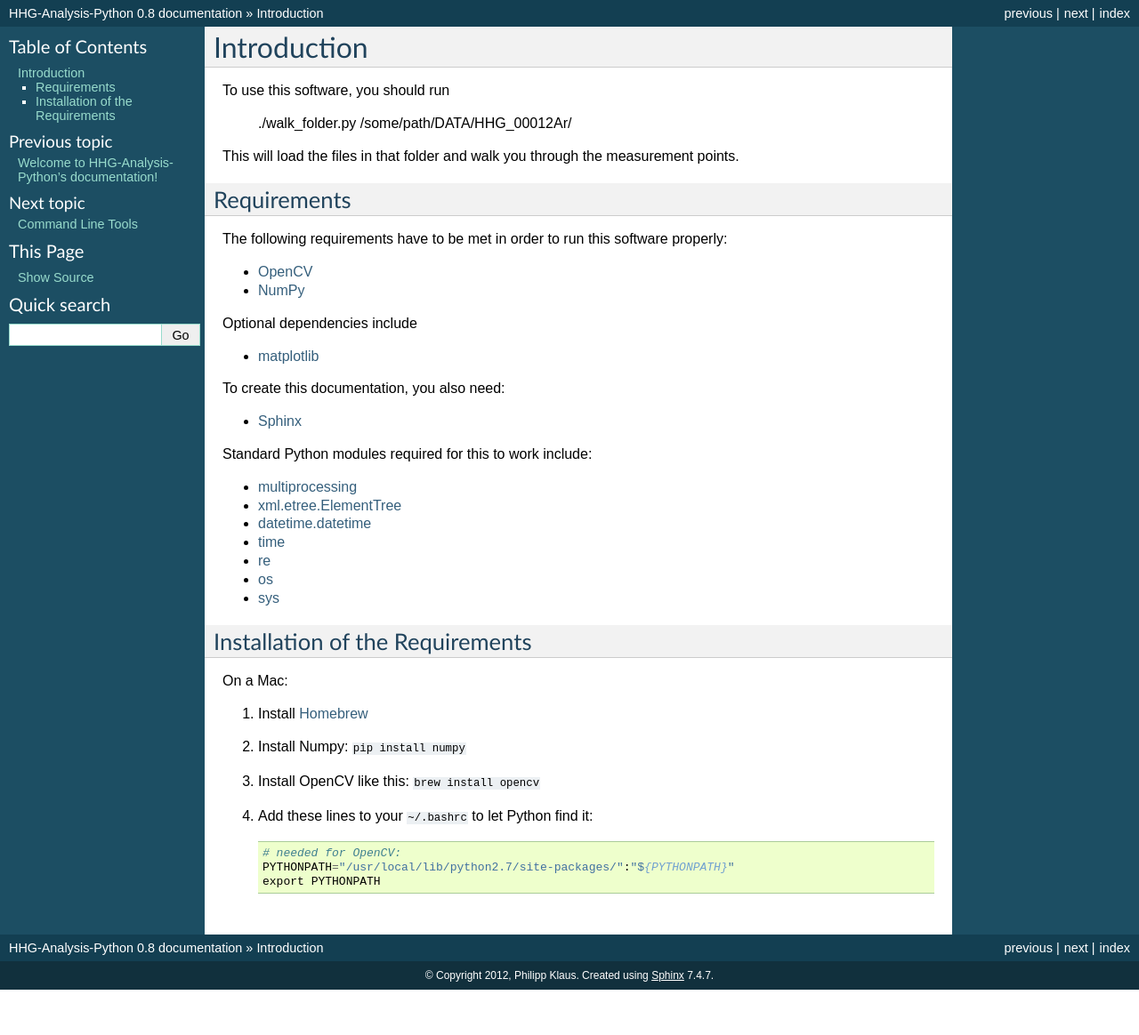
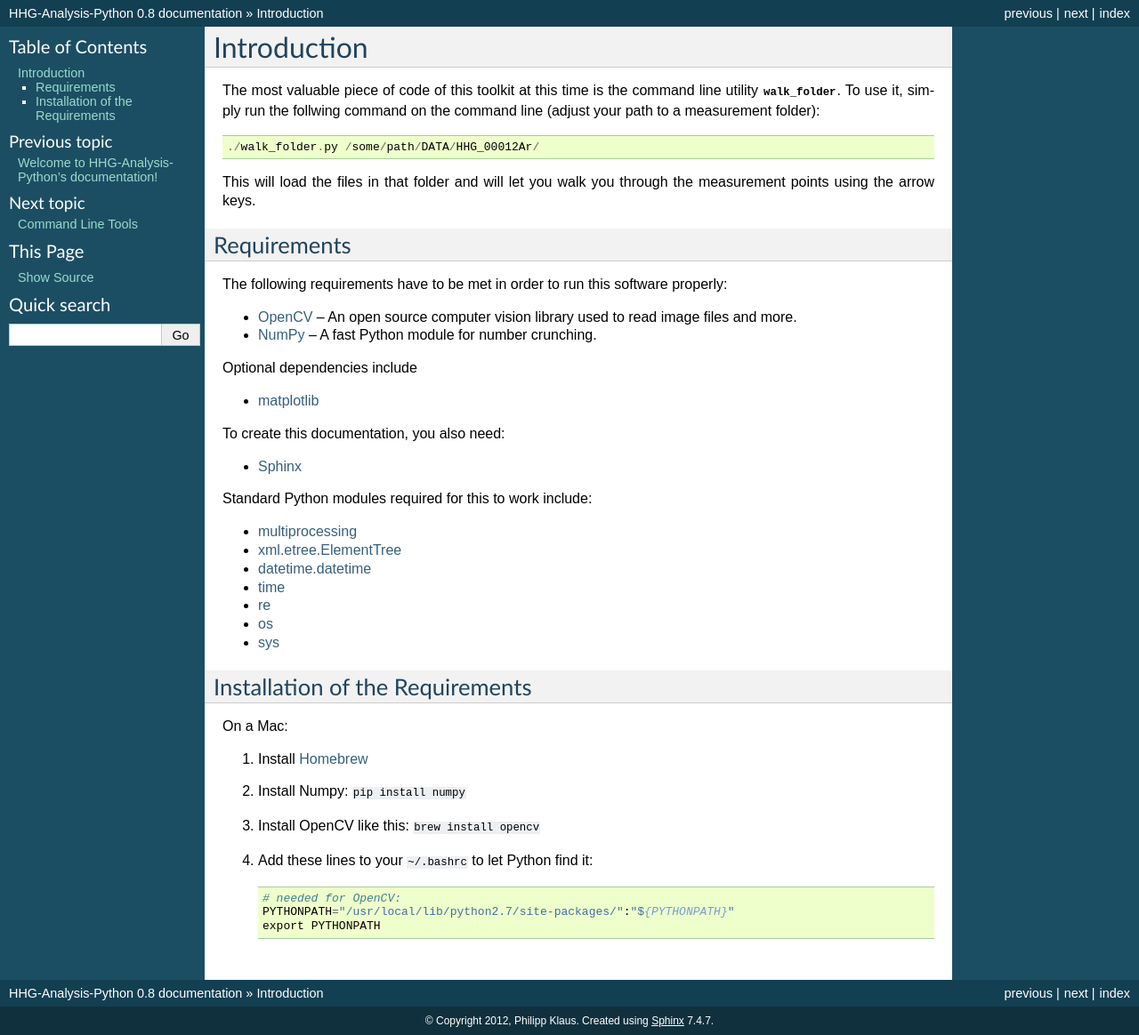
Before and after one commit to pklaus/HHG-Analysis-Python, a Sphinx documentation site: the page built from doc/introduction.rst, in a window 1280 px wide. Shown: the whole page at 89% size. Built offline with Sphinx 7.4.7, drawn with Linux system fonts in a browser that asks for light colours; before the commit the page ends 1113 px from its top, so only the background shows below that.

Commit message:
documentation updated

```diff
--- a/doc/index.rst
+++ b/doc/index.rst
@@ -7,6 +7,11 @@ This documentation helps you to get started with HHG-Analysis-Python.
 
 This toolkit was made to read, analyse and calibrate measurements taken with
 the XUV spectrometer to analyse higher harmonics.
+It is written in Python by Philipp Klaus.
+
+The source code can be found on https://github.com/pklaus/HHG-Analysis-Python .
+
+ⓒ 2012 by Philipp Klaus ( pklaus → AT → phys.ksu.edu )
 
 Contents:
 
--- a/doc/introduction.rst
+++ b/doc/introduction.rst
@@ -1,12 +1,14 @@
 Introduction
 ============
 
-To use this software, you should run
+The most valuable piece of code of this toolkit at this time is the command line
+utility :mod:`walk_folder`. To use it, simply run the follwing command on the
+command line (adjust your path to a measurement folder)::
 
   ./walk_folder.py /some/path/DATA/HHG_00012Ar/
 
-This will load the files in that folder and
-walk you through the measurement points.
+This will load the files in that folder and will let you walk you through the
+measurement points using the arrow keys.
 
 
 Requirements
@@ -14,8 +16,8 @@ Requirements
 
 The following requirements have to be met in order to run this software properly:
 
-* OpenCV_
-* NumPy_
+* OpenCV_ -- An open source computer vision library used to read image files and more.
+* NumPy_ -- A fast Python module for number crunching.
 
 Optional dependencies include
 
```
